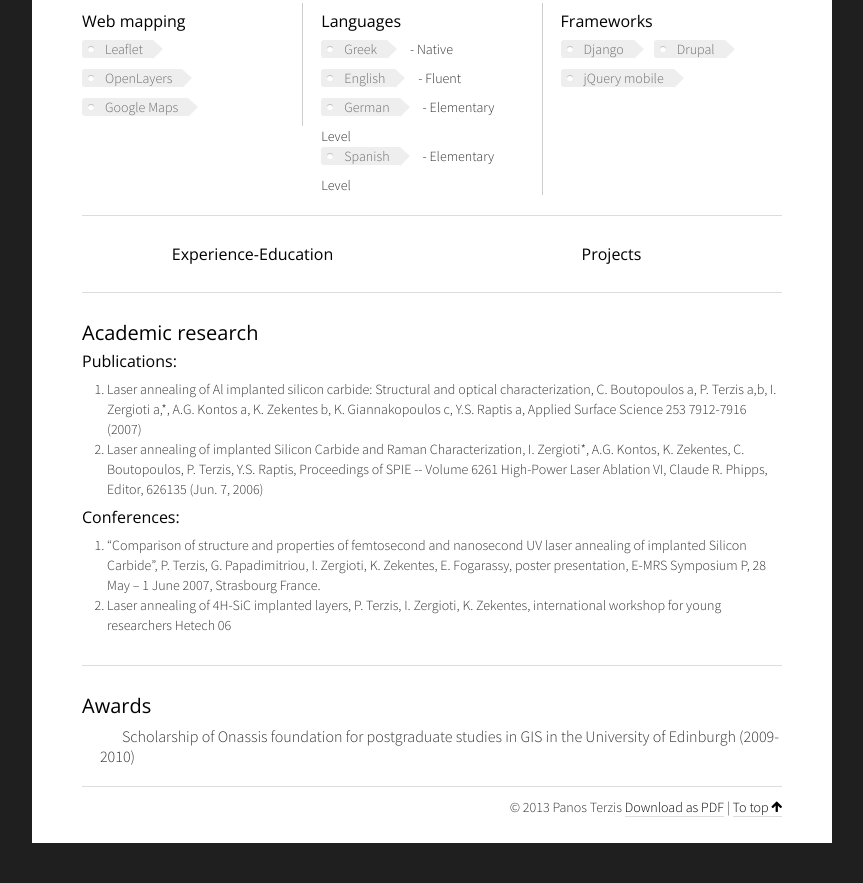
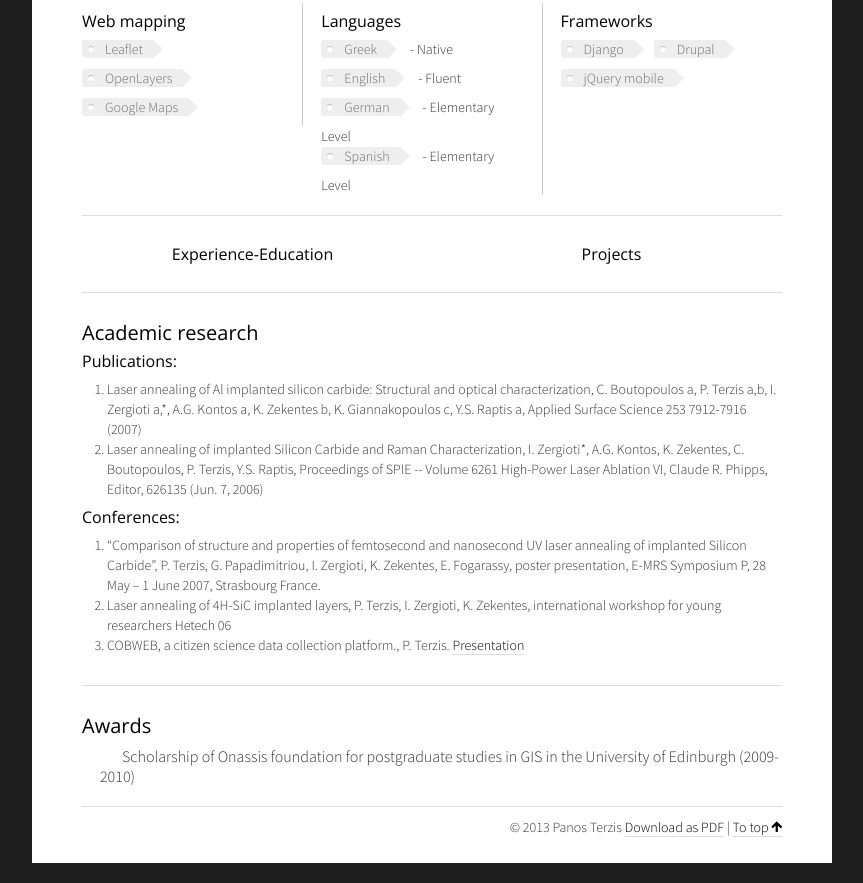
Before and after one commit to panterz/panterz.github.io, a plain HTML site: page index.html in a window 1280 px wide. Shown: the part 589-1472 px from the top of the page, without its empty margins (208-1071 px from the left). Drawn offline with nearby package versions, Linux system fonts and the light colour scheme.

Commit message:
Add foss4g presentation

```diff
--- a/index.html
+++ b/index.html
@@ -175,6 +175,7 @@
                   <ol>
                     <li>“Comparison of structure and properties of femtosecond and nanosecond UV laser annealing of implanted Silicon Carbide”, P. Terzis, G. Papadimitriou, I. Zergioti, K. Zekentes, E. Fogarassy, poster presentation, E-MRS Symposium P, 28 May – 1 June 2007, Strasbourg France.</li>
                     <li>Laser annealing of 4H-SiC implanted layers, P. Terzis, I. Zergioti, K. Zekentes, international workshop for young researchers Hetech 06</li>
+                    <li>COBWEB, a citizen science data collection platform., P. Terzis. <a href="https://vimeo.com/142988864">Presentation</a></li>
                   </ol>
                 </div>
             </article>
```
